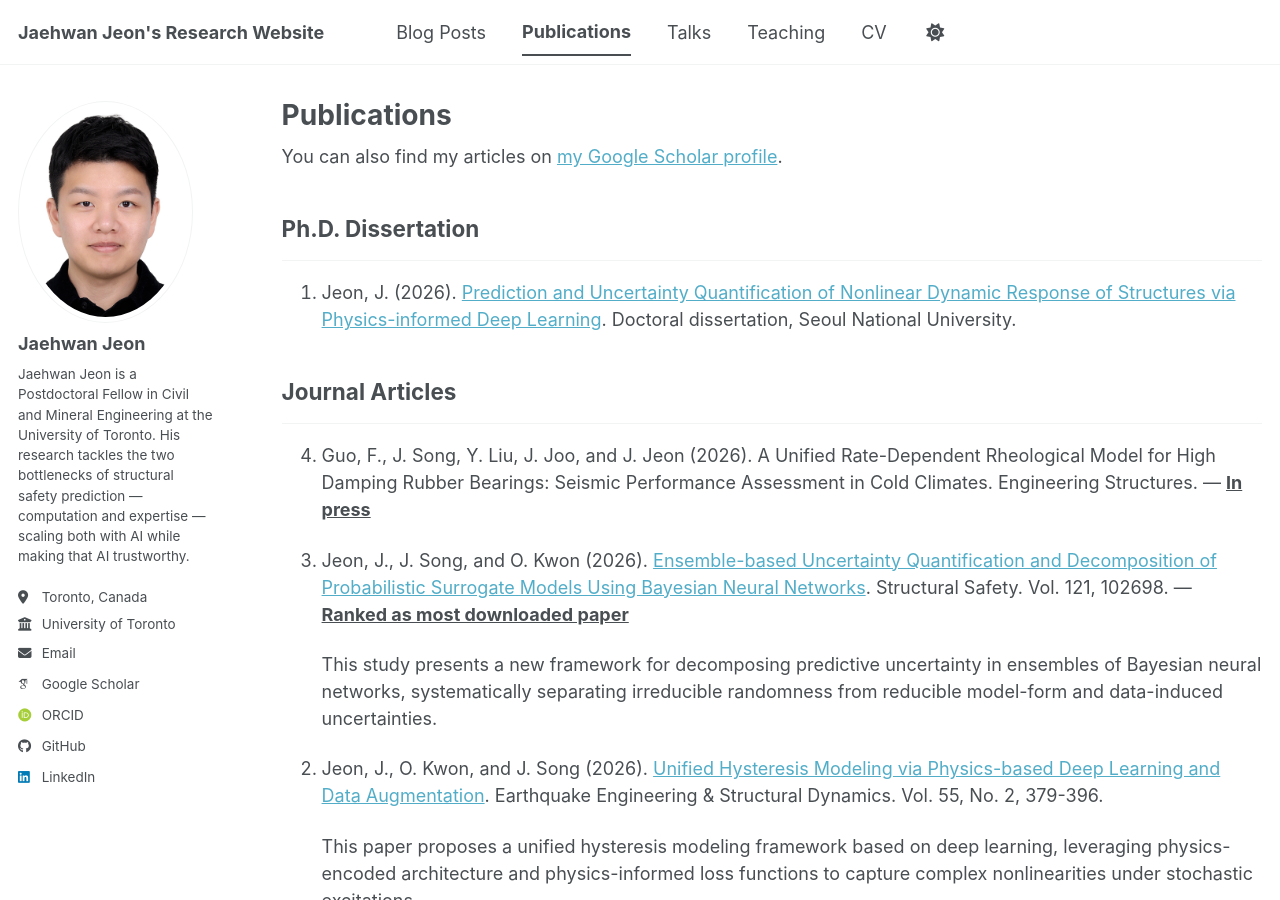
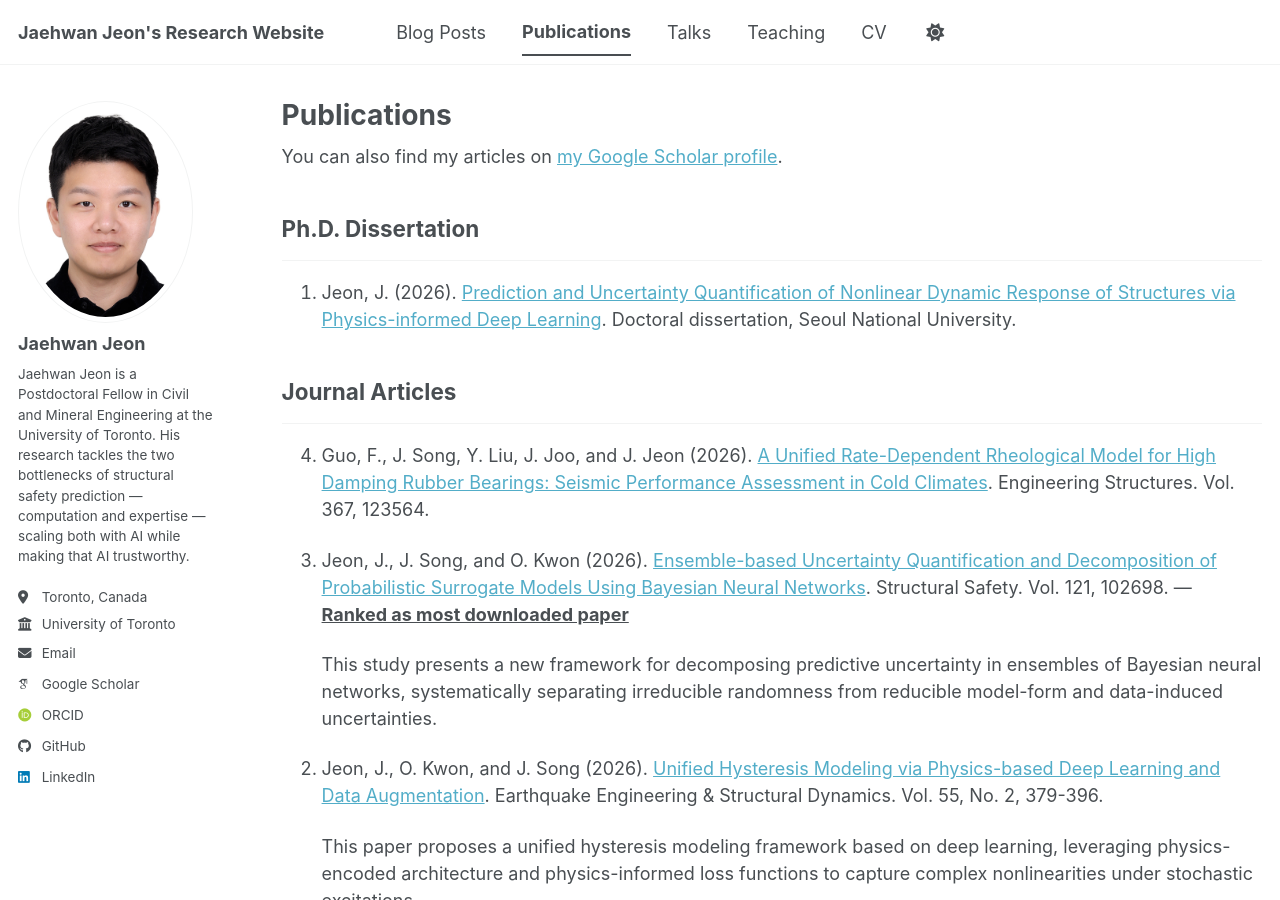
Before and after one commit to JaehwanJeon/JaehwanJeon.github.io, a Jekyll site: the page built from _pages/publications.html, in a window 1280 px wide and 900 px high. Built offline with Jekyll 4.4.1, drawn with Linux system fonts in a browser that asks for light colours; some web fonts are replaced; a script bundle is joined from its source files by our own code; library files that are not in the unit come from our copies.

Commit message:
Publications: HDRB paper final version online (Eng Struct 367, 123564, DOI)
Co-Authored-By: Claude Fable 5 <noreply@anthropic.com>

```diff
--- a/_bibliography/papers.bib
+++ b/_bibliography/papers.bib
@@ -28,8 +28,10 @@
   title         = {A Unified Rate-Dependent Rheological Model for High Damping Rubber Bearings: Seismic Performance Assessment in Cold Climates},
   journal       = {Engineering Structures},
   year          = {2026},
+  volume        = {367},
+  articleno     = {123564},
   date          = {2026-08-14},
-  note          = {In press}
+  doi           = {10.1016/j.engstruct.2026.123564}
 }
 
 @article{jeon2026ensemble,
--- a/_data/publications.yml
+++ b/_data/publications.yml
@@ -6,11 +6,11 @@
   category: manuscripts
   date: '2026-08-14'
   venue: Engineering Structures
-  note: In press
   excerpt: ''
+  paperurl: https://doi.org/10.1016/j.engstruct.2026.123564
   citation: 'Guo, F., J. Song, Y. Liu, J. Joo, and J. Jeon (2026). A Unified Rate-Dependent
     Rheological Model for High Damping Rubber Bearings: Seismic Performance Assessment
-    in Cold Climates. Engineering Structures.'
+    in Cold Climates. Engineering Structures. Vol. 367, 123564.'
 - title: Automating Structural Reliability Analysis with a Multi-Agent Large Language
     Model Framework
   category: underreview
```
Also changed, not shown: 1 other file.
